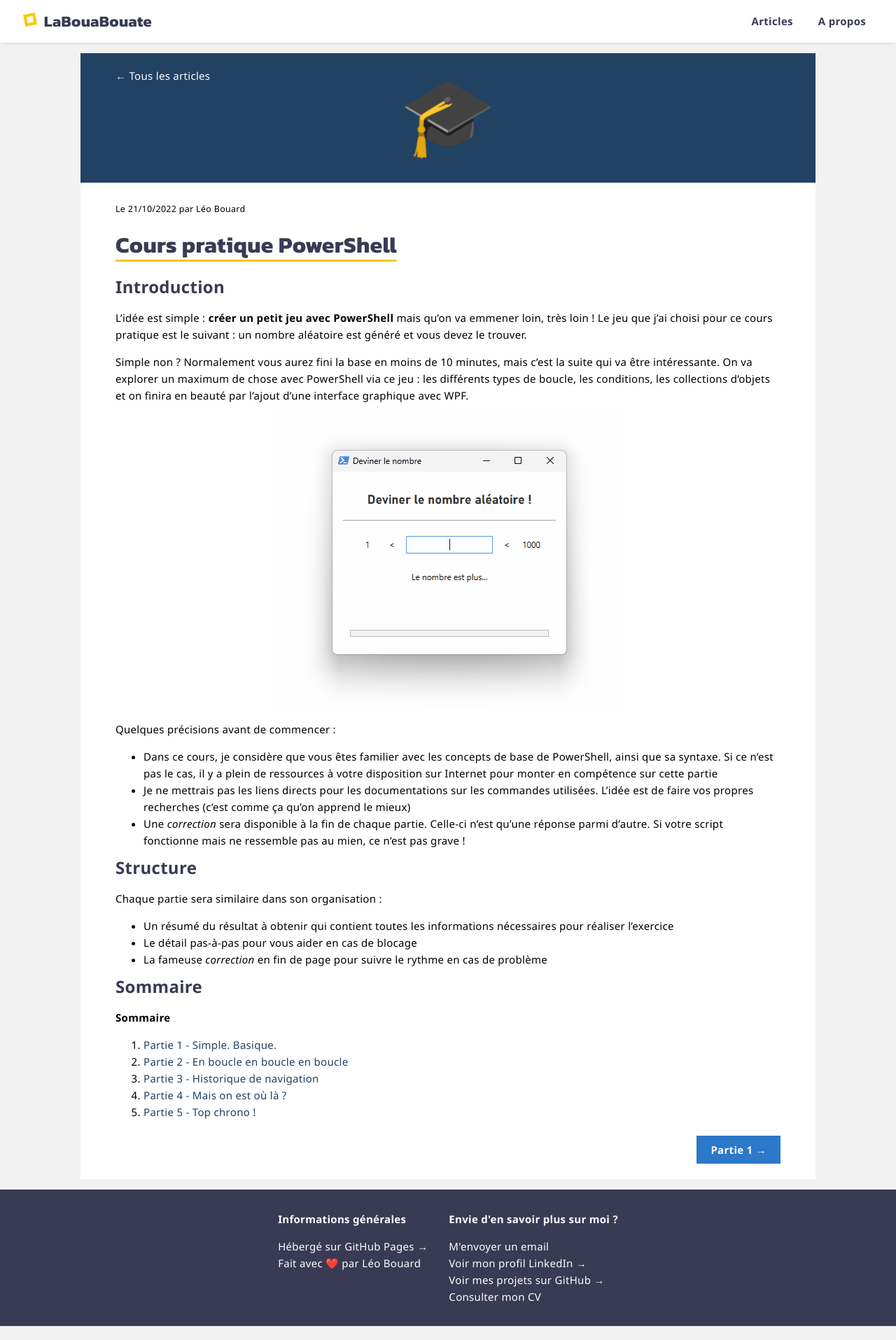
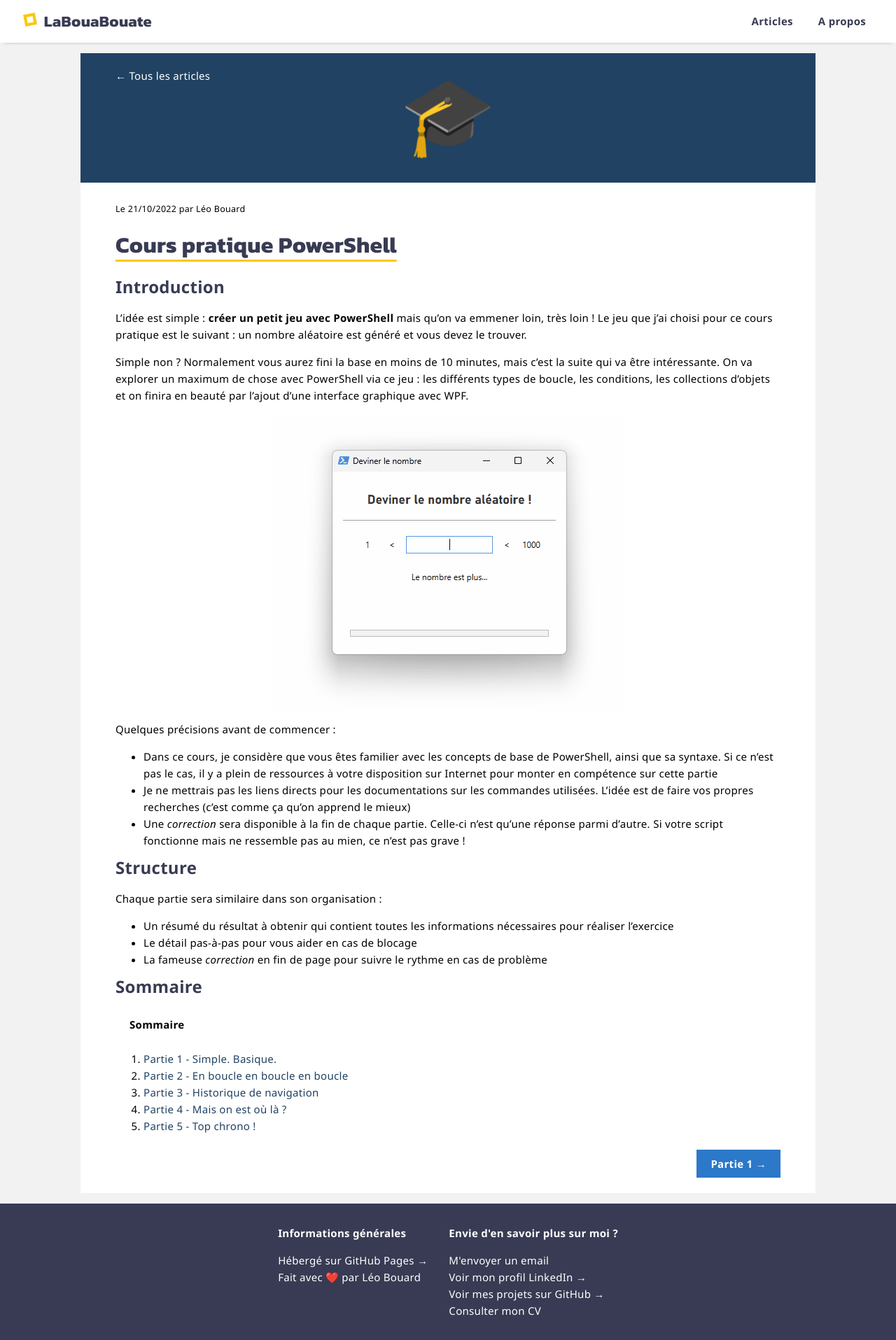
Before and after one commit to leobouard/leobouard.github.io, a Jekyll site: the page built from _posts/2022-10-21-cours-pratique-posh-0.md, in a window 1280 px wide. Shown: the whole page at 70% size. Built offline with Jekyll 4.4.1, drawn with Linux system fonts in a browser that asks for light colours; some web fonts are replaced.

Commit message:
Update style.scss

```diff
--- a/assets/css/style.scss
+++ b/assets/css/style.scss
@@ -211,9 +211,16 @@
         margin-inline: 0;
     }
 
-    details:hover {
+    details {
+        background-color: #fff;
+    }
+
+    details > summary {
+        padding: 10px 20px;
+    }
+
+    details > summary:hover {
         border: 2px solid #f9c80e;
-        padding: 10px 20px;
     }
 
     details > summary {
```
